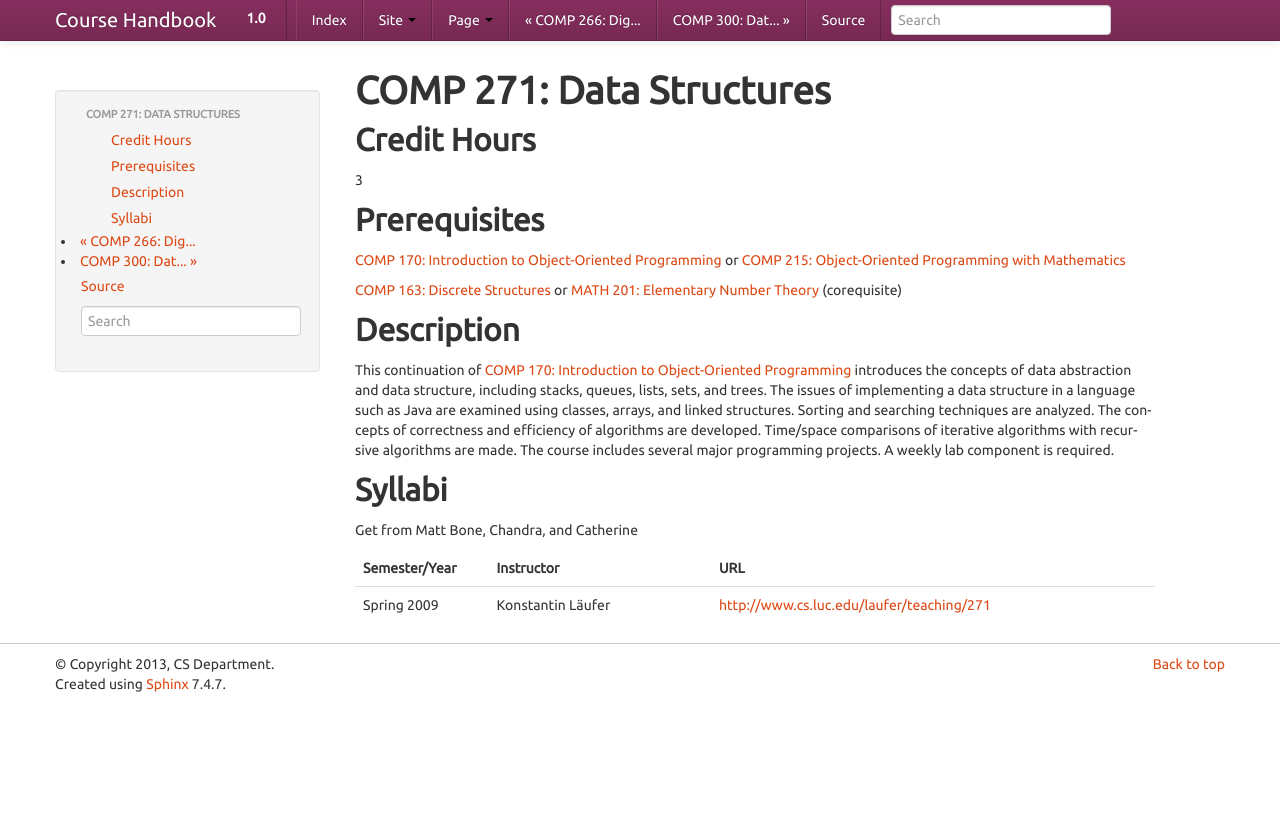
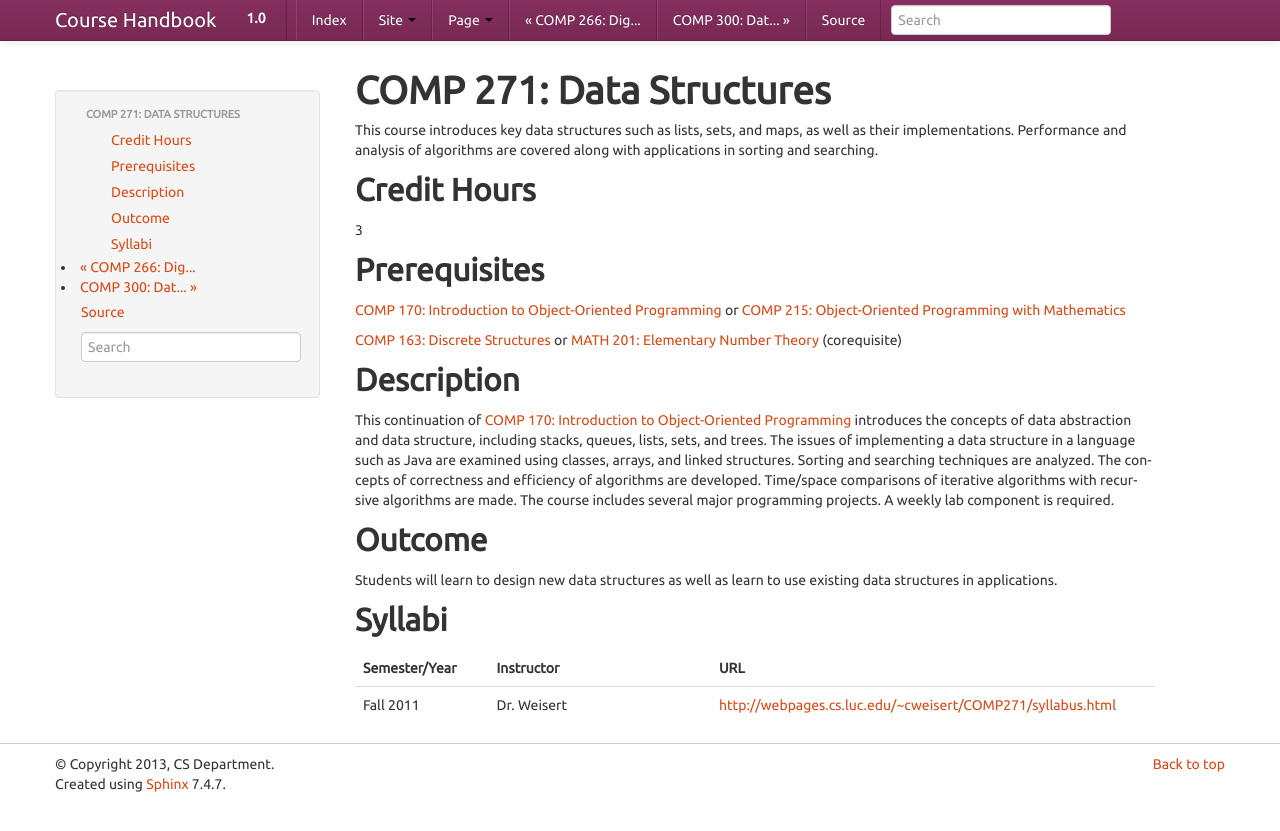
Before and after one commit to kyang5/coursedescriptions, a Sphinx documentation site: the page built from source/comp271.rst, in a window 1280 px wide. Shown: the top 831 px of the page. Built offline with Sphinx 7.4.7, drawn with Linux system fonts in a browser that asks for light colours.

Commit message:
Updated COMP 271

```diff
--- a/source/comp271.rst
+++ b/source/comp271.rst
@@ -1,5 +1,7 @@
 COMP 271: Data Structures
 =========================
+
+This course introduces key data structures such as lists, sets, and maps, as well as their implementations. Performance and analysis of algorithms are covered along with applications in sorting and searching.
 
 Credit Hours
 -----------------------
@@ -17,7 +19,6 @@ Prerequisites
 Description
 --------------------
 
-
 This continuation of :doc:`comp170` introduces the concepts of data
 abstraction and data structure, including stacks, queues, lists, sets, and
 trees. The issues of implementing a data structure in a language such as Java
@@ -27,14 +28,16 @@ of algorithms are developed. Time/space comparisons of iterative algorithms
 with recursive algorithms are made. The course includes several major
 programming projects. A weekly lab component is required.
 
+Outcome
+----------------------
+
+Students will learn to design new data structures as well as learn to use existing data structures in applications.
 
 Syllabi
 ----------------------
-
-Get from Matt Bone, Chandra, and Catherine
 
 .. csv-table::
    	:header: "Semester/Year", "Instructor", "URL"
    	:widths: 15, 25, 50
 
-	"Spring 2009", "Konstantin Läufer", "http://www.cs.luc.edu/laufer/teaching/271"
+	"Fall 2011", "Dr. Weisert", "http://webpages.cs.luc.edu/~cweisert/COMP271/syllabus.html"
```
